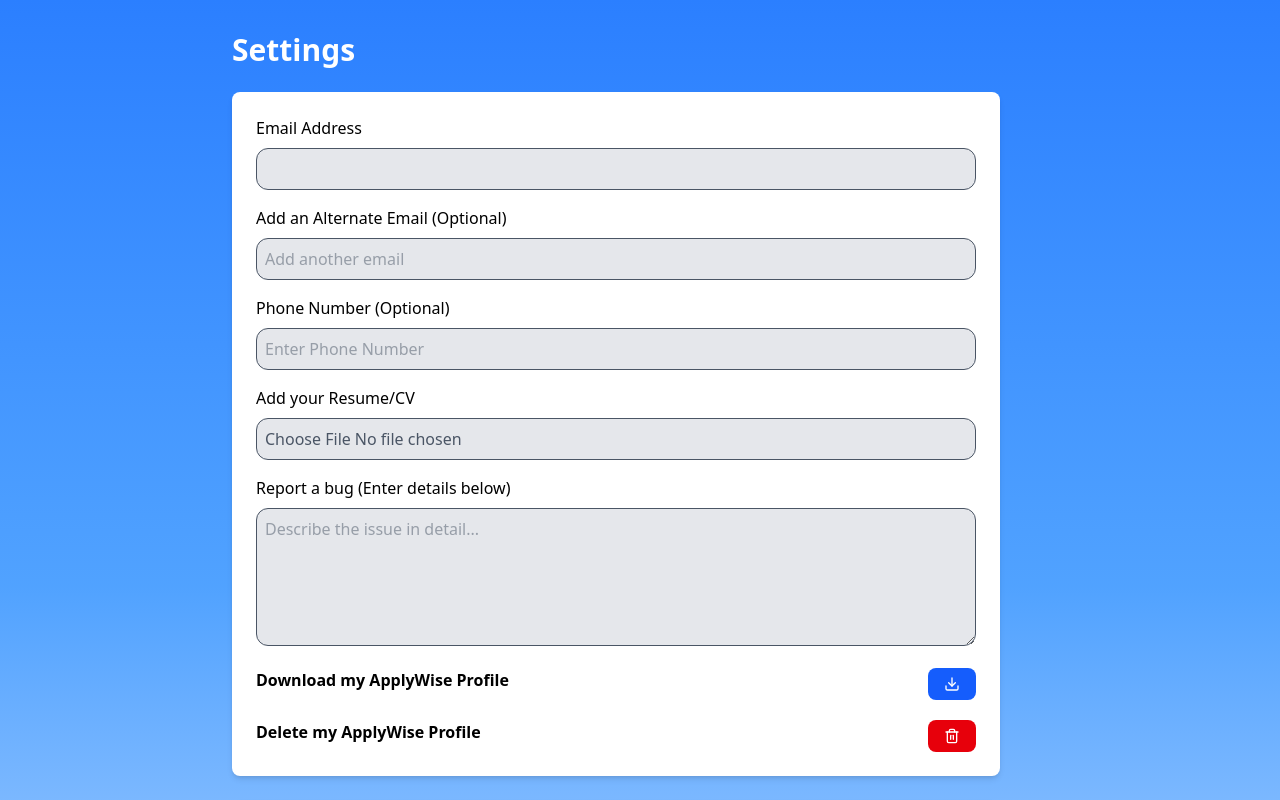
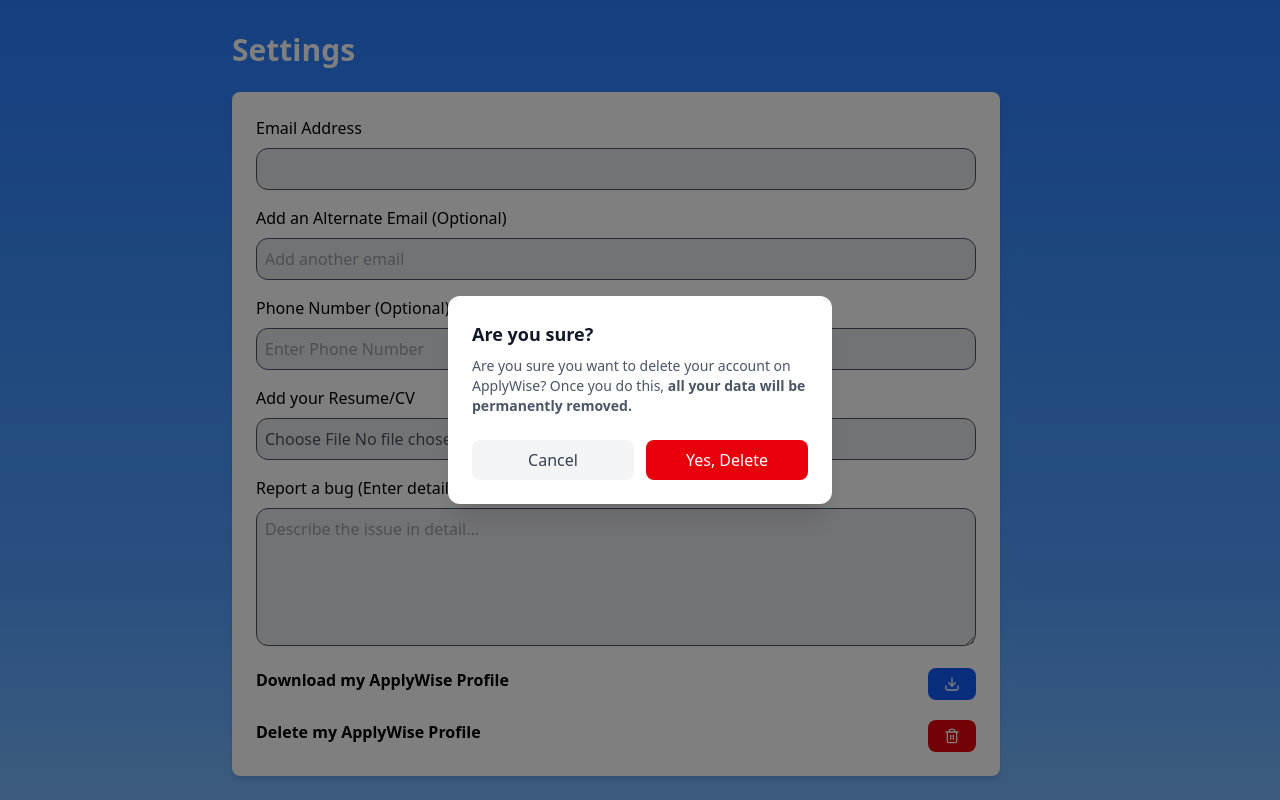
Before and after one commit to mdqasim786/ApplyWise-AI-Job-Application-Tracker, a React (Vite) app in the folder client/client/: page /dashboard/settings in a window 1280 px wide. Both pictures are taken after a click on the button 952 px from the left and 736 px from the top of the page. Shown: the top 800 px of the page. Built offline with nearby package versions, Linux system fonts and the light colour scheme.

Commit message:
created delete modal in components

```diff
--- a/client/client/src/Pages/Settings.jsx
+++ b/client/client/src/Pages/Settings.jsx
@@ -1,10 +1,20 @@
 import { Download, Trash2} from 'lucide-react';
+import React, { useState } from 'react';
+import DeleteModal from '../components/deletemodal';
 
 function Settings(){
+  const [isModalOpen, setIsModalOpen] = useState(false);
+
+  const handleDelete = () => {
+    console.log("Data deleted from database");
+    setIsModalOpen(false);
+  };
+
   return (
     <div className="min-h-screen bg-gradient-to-b from-blue-500 via-blue-400 to-blue-200 p-8">
       <h1 className="text-3xl ml-50 font-bold text-white">Settings
       </h1>
+        {/* User Information Container  */}
         <div className="mt-6 ml-50 align-center w-3xl p-6 bg-white rounded-lg shadow-md">
           <label className="text-md text-black">Email Address</label>
             <input
@@ -50,13 +60,21 @@
 
             <div className="flex">
               <label className="text-md font-bold text-black">Delete my ApplyWise Profile</label>
-              <button className="ml-auto bg-red-600 text-white px-4 py-2 rounded-lg hover:bg-red-700 hover:cursor-pointer">
-                <Trash2 size={16} />
-              </button>
+                <button
+                  onClick={() => setIsModalOpen(true)}
+                  className="ml-auto bg-red-600 text-white px-4 py-2 rounded-lg hover:bg-red-700 hover:cursor-pointer">
+                  <Trash2 size={16} />
+                </button>
+
+                <DeleteModal
+                isOpen={isModalOpen}
+                onClose={() => setIsModalOpen(false)}
+                onConfirm={handleDelete}
+                />
             </div>
         </div>
 
-
+        {/* About Applywise Container  */}
         <div className="mt-6 ml-50 w-3xl p-6 bg-white rounded-lg shadow-md">
           <h2 className="text-xl font-bold text-gray-800 mb-4">About ApplyWise
           </h2>
--- /dev/null
+++ b/client/client/src/components/DeleteModal.jsx
@@ -0,0 +1,34 @@
+import React from 'react';
+
+const DeleteModal = ({ isOpen, onClose, onConfirm }) => {
+  if (!isOpen) return null;
+
+  return (
+    <div className="fixed inset-0 bg-black/50 flex items-center justify-center z-50">
+      <div className="bg-white p-6 rounded-xl shadow-xl max-w-sm w-full mx-4">
+        <h3 className="text-lg font-bold text-gray-900">Are you sure?</h3>
+        <p className="text-sm text-gray-600 mt-2">
+          Are you sure you want to delete your account on ApplyWise?
+          Once you do this, <strong>all your data will be permanently removed.</strong>
+        </p>
+
+        <div className="flex gap-3 mt-6">
+          <button
+            onClick={onClose}
+            className="flex-1 px-4 py-2 bg-gray-100 text-gray-700 rounded-lg hover:bg-gray-200 font-medium cursor-pointer"
+          >
+            Cancel
+          </button>
+          <button
+            onClick={onConfirm}
+            className="flex-1 px-4 py-2 bg-red-600 text-white rounded-lg hover:bg-red-700 font-medium cursor-pointer"
+          >
+            Yes, Delete
+          </button>
+        </div>
+      </div>
+    </div>
+  );
+};
+
+export default DeleteModal;
```
